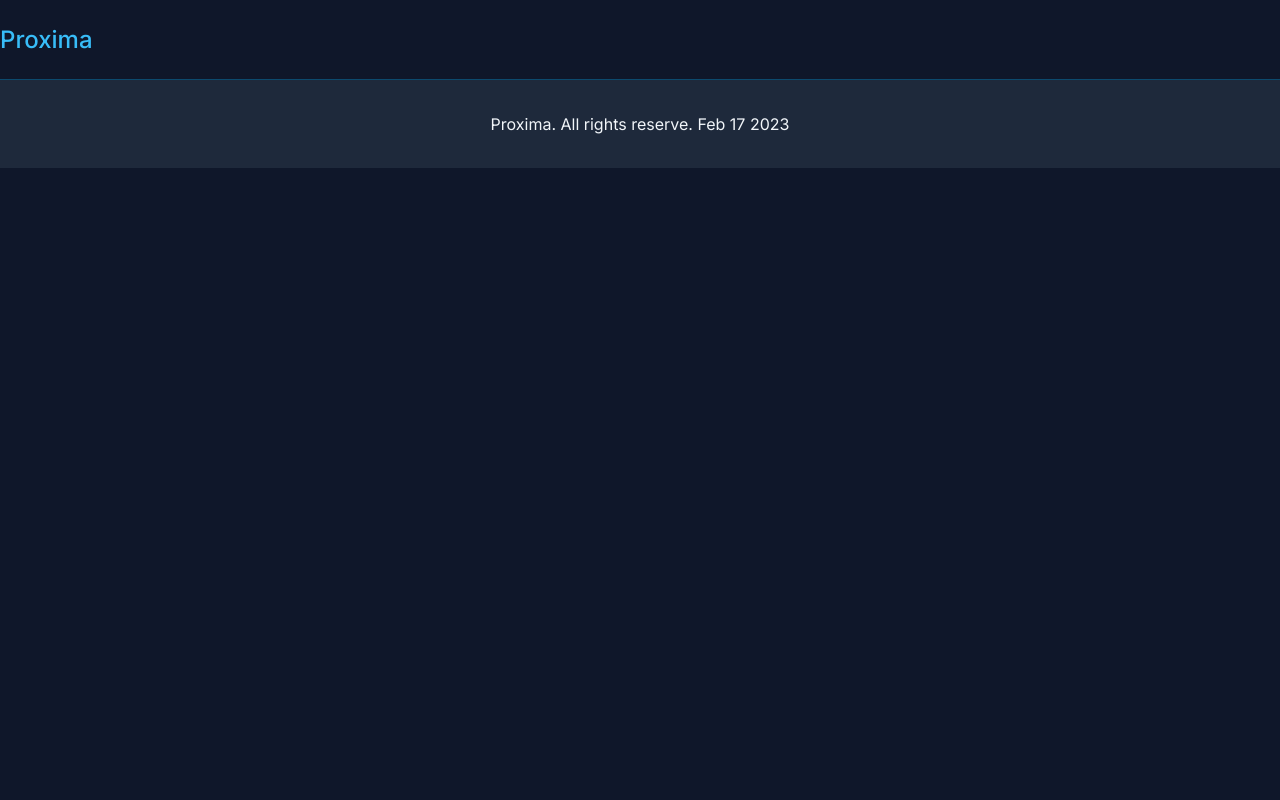
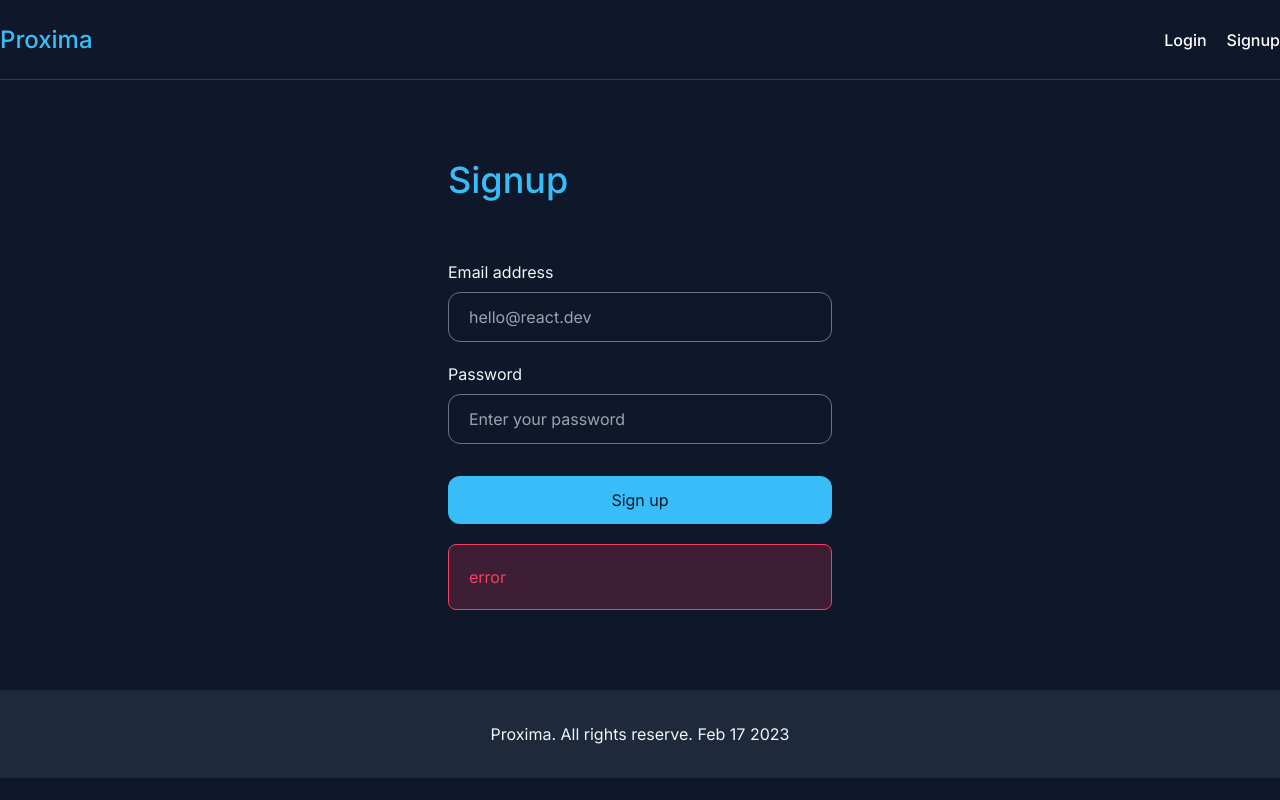
Before and after one commit to Badhon7821/proxima-frontend, a React (Create React App) app: page /signup in a window 1280 px wide. Built offline with nearby package versions, Linux system fonts and the light colour scheme.

Commit message:
signup hook create

```diff
--- a/src/App.js
+++ b/src/App.js
@@ -2,6 +2,8 @@ import { Routes, Route } from "react-router-dom";
 import Footer from "./components/Footer";
 import Navbar from "./components/Navbar";
 import Home from "./pages/Home";
+import Login from "./pages/Login";
+import Signup from "./pages/Signup";
 
 const App = () => {
   return (
@@ -9,6 +11,8 @@ const App = () => {
       <Navbar />
       <Routes>
         <Route path="/" element={<Home />} />
+        <Route path="/login" element={<Login />} />
+        <Route path="/signup" element={<Signup />} />
       </Routes>
       <Footer />
     </div>
--- a/src/components/Navbar.js
+++ b/src/components/Navbar.js
@@ -6,6 +6,25 @@ const Navbar = () => {
       <Link to="/" className="logo text-2xl font-medium text-sky-400">
         Proxima
       </Link>
+
+      <ul className="flex gap-5 items-center">
+        <li>
+          <Link
+            className="login text-md font-medium hover:text-sky-400 text-white duration-300"
+            to="/login"
+          >
+            Login
+          </Link>
+        </li>
+        <li>
+          <Link
+            className="signup text-md font-medium text-white duration-300 hover:text-sky-400"
+            to="/signup"
+          >
+            Signup
+          </Link>
+        </li>
+      </ul>
     </div>
   );
 };
--- a/src/context/AuthContext.js
+++ b/src/context/AuthContext.js
@@ -26,6 +26,8 @@ export const AuthContext = createContext();
 export const AuthContextProvider = ({ children }) => {
   const [state, dispatch] = useReducer(authReducer, initialState);
 
+  console.log("user state :", state.user);
+
   return (
     <AuthContext.Provider value={{ ...state, dispatch }}>
       {children}
--- /dev/null
+++ b/src/hooks/useSignup.js
@@ -0,0 +1,38 @@
+import { useState } from "react";
+import { useAuthContext } from "./useAuthContext";
+
+export const useSignup = () => {
+  const [error, setError] = useState(null);
+  const [loading, setLoading] = useState(false);
+
+  const { dispatch } = useAuthContext();
+
+  const signup = async (email, password) => {
+    setLoading(true);
+    setError(null);
+
+    const res = await fetch("http://localhost:5000/api/user/signup", {
+      method: "POST",
+      headers: {
+        "Content-Type": "Application/json",
+      },
+      body: JSON.stringify({ email, password }),
+    });
+
+    const json = res.json();
+
+    if (!res.ok) {
+      setLoading(false);
+      setError(json.error);
+    }
+
+    if (res.ok) {
+      dispatch({ type: "LOGIN", payload: json });
+
+      localStorage.setItem("user", JSON.stringify(json));
+    }
+  };
+  return { signup, error, loading };
+};
+
+export default useSignup;
--- a/src/pages/Login.js
+++ b/src/pages/Login.js
@@ -4,7 +4,9 @@ const Login = () => {
   const [email, setEmail] = useState("");
   const [password, setPassword] = useState("");
 
-  const handleLogin = () => {};
+  const handleLogin = (e) => {
+    e.preventDefault();
+  };
 
   return (
     <form
@@ -48,18 +50,15 @@ const Login = () => {
       </div>
 
       <button
-        disabled={loading}
         type="submit"
         className="bg-sky-400 text-slate-900 py-3 rounded-xl hover:bg-sky-500 duration-300 mt-3"
       >
         Log in
       </button>
 
-      {error && (
-        <p className="bg-rose-500/20 rounded-lg p-5 text-rose-500 border border-rose-500">
-          {error}
-        </p>
-      )}
+      <p className="bg-rose-500/20 rounded-lg p-5 text-rose-500 border border-rose-500">
+        error
+      </p>
     </form>
   );
 };
--- a/src/pages/Signup.js
+++ b/src/pages/Signup.js
@@ -1,11 +1,15 @@
 import { useState } from "react";
+import { useSignup } from "../hooks/useSignup";
 
 const Signup = () => {
   const [email, setEmail] = useState("");
   const [password, setPassword] = useState("");
+  const { signup, error, loading } = useSignup();
 
-  const handleSignup = () => {
+  const handleSignup = async (e) => {
     e.preventDefault();
+
+    await signup(email, password);
   };
 
   return (
```
